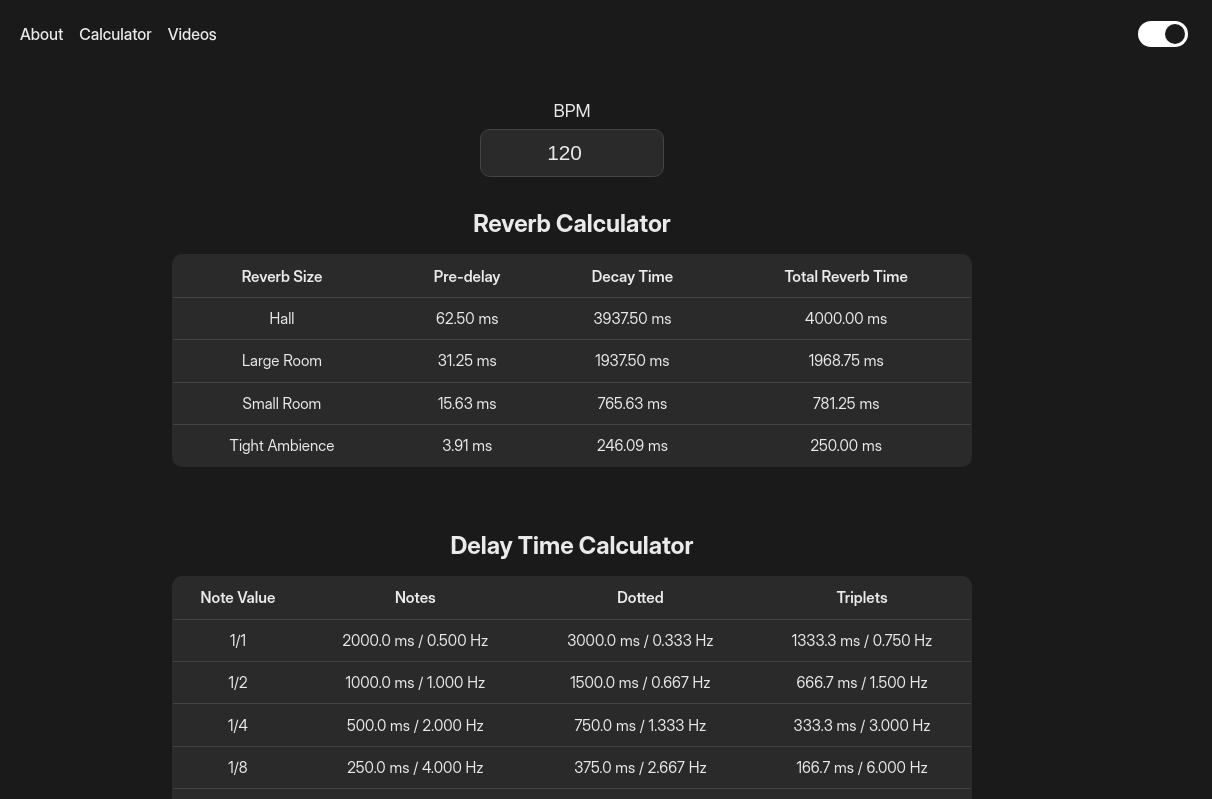
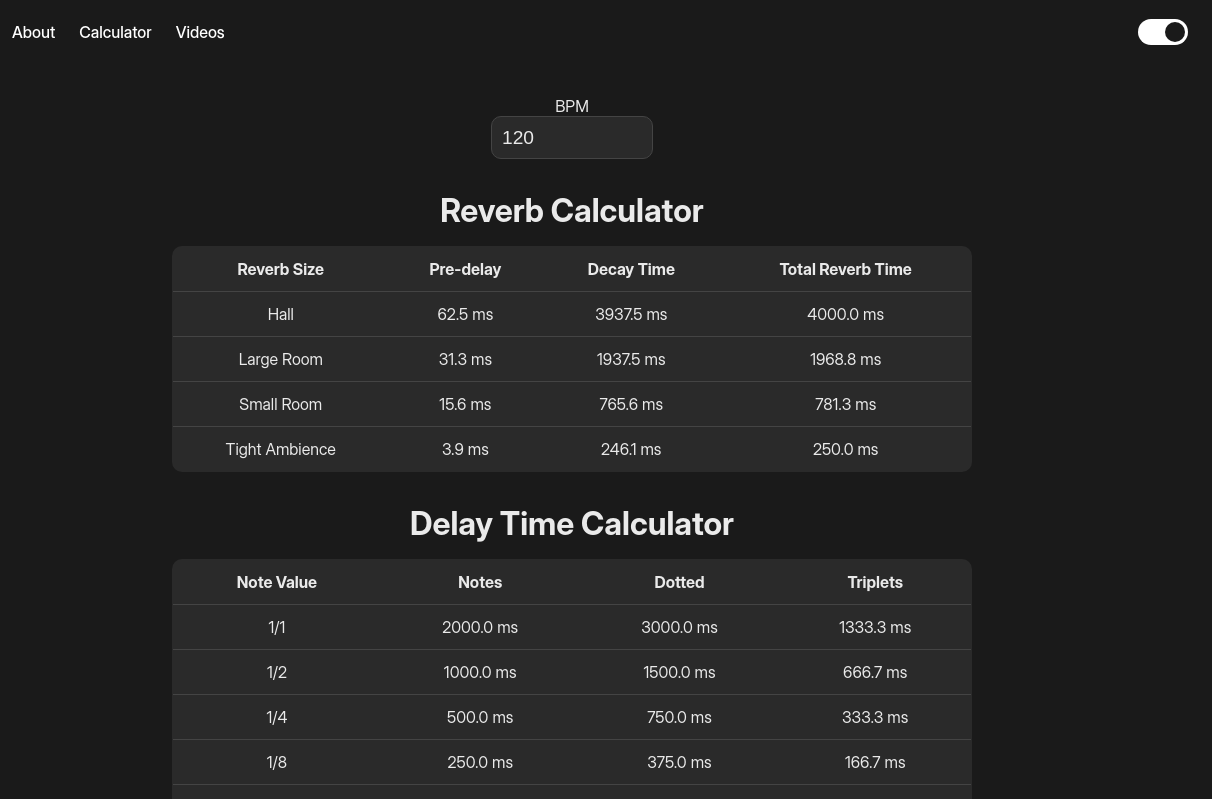
Before and after one commit to babyhooligan/babyhooligan-site, a plain HTML site: page delay-reverb-time-calculator.html in a window 1280 px wide. Shown: the top 799 px of the page, 68-1280 px from the left. Drawn offline with Linux system fonts and the light colour scheme; a web font is replaced by a local one.

Commit message:
Update delay-reverb-time-calculator.html

```diff
--- a/delay-reverb-time-calculator.html
+++ b/delay-reverb-time-calculator.html
@@ -3,23 +3,21 @@
 <head>
   <meta charset="UTF-8" />
   <meta name="viewport" content="width=device-width, initial-scale=1" />
-  <title>Delay & Reverb Calculator</title>
+  <title>Delay & Reverb Time Calculator</title>
   <link rel="canonical" href="https://babyhooligan.com/delay-reverb-time-calculator" />
-
   <link rel="icon" type="image/png" href="favicon.png" />
   <link href="https://fonts.googleapis.com/css2?family=Inter+Display&display=swap" rel="stylesheet" />
-
   <style>
     :root {
       --bg: #f4f4f4;
       --text: #222;
       --header-bg: #f4f4f4;
-      --header-link: #000000;
+      --header-link: #000;
       --accent: #5c7896;
       --border: #ddd;
-      --table-bg: #ffffff;
+      --table-bg: #fff;
       --hover-bg: #d0f4de;
-      --hover-text: #000000;
+      --hover-text: #000;
       --ui-radius: 10px;
     }
 
@@ -27,12 +25,12 @@
       --bg: #1a1a1a;
       --text: #eaeaea;
       --header-bg: #1a1a1a;
-      --header-link: #ffffff;
+      --header-link: #fff;
       --accent: #8aa0bf;
       --border: #444;
       --table-bg: #2a2a2a;
       --hover-bg: #3a5a40;
-      --hover-text: #ffffff;
+      --hover-text: #fff;
     }
 
     body {
@@ -40,19 +38,18 @@
       background: var(--bg);
       color: var(--text);
       margin: 0;
-      padding: 0;
       transition: background 0.3s, color 0.3s;
     }
 
     header {
       display: flex;
+      justify-content: space-between;
       align-items: center;
-      justify-content: space-between;
       padding: 0.75rem 1.5rem;
       background: var(--header-bg);
       position: sticky;
       top: 0;
-      z-index: 10;
+      z-index: 1000;
     }
 
     .header-left {
@@ -65,7 +62,7 @@
       height: 40px;
       border-radius: 50%;
       object-fit: cover;
-      transition: transform 0.3s ease;
+      transition: transform 0.3s;
     }
 
     .logo:hover {
@@ -74,23 +71,19 @@
 
     .nav-links {
       display: flex;
-      gap: 1rem;
-      margin-left: 1.5rem;
+      gap: 1.5rem;
+      margin-left: 1rem;
     }
 
-    .nav-link {
+    .nav-links a {
       text-decoration: none;
-      color: var(--text);
+      color: var(--header-link);
       font-weight: 500;
       transition: color 0.3s;
     }
 
-    body.dark .nav-link:hover {
-      color: #fff;
-    }
-
-    body:not(.dark) .nav-link:hover {
-      color: #000;
+    .nav-links a:hover {
+      opacity: 0.75;
     }
 
     .theme-toggle {
@@ -100,7 +93,6 @@
       background: var(--header-link);
       position: relative;
       cursor: pointer;
-      transition: background 0.3s;
     }
 
     .toggle-thumb {
@@ -111,7 +103,7 @@
       height: 20px;
       background: var(--header-bg);
       border-radius: 50%;
-      transition: left 0.3s, background 0.3s;
+      transition: left 0.3s;
     }
 
     body.dark .toggle-thumb {
@@ -129,48 +121,32 @@
     .calculator-container {
       flex: 1;
       max-width: 800px;
-      padding: 0 1rem;
-    }
-
-    .section {
-      margin-bottom: 4rem;
+      width: 100%;
     }
 
     .bpm-control {
-      display: flex;
-      flex-direction: column;
-      align-items: center;
+      text-align: center;
       margin-bottom: 2rem;
     }
 
-    .bpm-control label {
-      font-size: 1.1rem;
-      margin-bottom: 0.5rem;
-    }
-
     .bpm-control input[type="number"] {
-      width: 160px;
-      padding: 0.7rem;
-      font-size: 1.3rem;
-      text-align: center;
+      padding: 0.6rem;
+      font-size: 1.2rem;
       border: 1px solid var(--border);
       border-radius: var(--ui-radius);
       background: var(--table-bg);
       color: var(--text);
-      outline: none;
-      transition: background 0.3s, border-color 0.3s;
+      width: 140px;
     }
 
-    .bpm-control input[type="number"]:focus {
-      border-color: var(--accent);
-      background: #e6f0ff;
-      color: #004a99;
+    h1 {
+      text-align: center;
+      margin: 2rem 0 1rem;
     }
 
     table {
       width: 100%;
       border-collapse: collapse;
-      font-size: 0.95rem;
       background: var(--table-bg);
       border: 1px solid var(--border);
       border-radius: var(--ui-radius);
@@ -178,29 +154,14 @@
     }
 
     th, td {
-      padding: 0.7rem;
+      padding: 0.75rem;
       text-align: center;
       border-bottom: 1px solid var(--border);
-    }
-
-    th {
-      background: var(--table-bg);
-      font-weight: 600;
-    }
-
-    tr {
-      background: var(--table-bg);
-      transition: background 0.3s, color 0.3s;
     }
 
     tr:hover {
       background: var(--hover-bg);
       color: var(--hover-text);
-    }
-
-    h1 {
-      text-align: center;
-      margin-bottom: 1rem;
     }
 
     footer {
@@ -226,15 +187,19 @@
       fill: #000;
     }
 
-    @media (max-width: 1024px) {
-      main {
+    @media (max-width: 768px) {
+      header {
         flex-direction: column;
-        align-items: center;
+        align-items: flex-start;
+        gap: 1rem;
       }
 
-      header {
-        flex-direction: column;
-        gap: 1rem;
+      .nav-links {
+        margin-left: 0;
+      }
+
+      main {
+        padding: 1.5rem;
       }
     }
   </style>
@@ -242,14 +207,12 @@
 <body class="dark">
   <header>
     <div class="header-left">
-      <a href="/">
       <img src="https://yt3.googleusercontent.com/d_1wB5uiSDgS_JTQm_CrE8dc4cwsat0JI5q3zIxr-htOR7f337JhjUALYUkwbmMs6740zix9mA=s160-c-k-c0x00ffffff-no-rj" alt="Logo" class="logo" />
-      </a>
-      <div class="nav-links">
-        <a href="/about" class="nav-link">About</a>
-        <a href="/delay-reverb-time-calculator" class="nav-link">Calculator</a>
-        <a href="/videos" class="nav-link">Videos</a>
-      </div>
+      <nav class="nav-links">
+        <a href="/about">About</a>
+        <a href="/delay-reverb-time-calculator">Calculator</a>
+        <a href="/videos">Videos</a>
+      </nav>
     </div>
     <div class="theme-toggle" id="themeToggle" role="switch" aria-checked="true" tabindex="0" aria-label="Toggle light and dark mode">
       <div class="toggle-thumb"></div>
@@ -257,14 +220,13 @@
   </header>
 
   <main>
-    <section class="calculator-container">
+    <div class="calculator-container">
       <div class="bpm-control">
-        <label for="bpmInput">BPM</label>
+        <label for="bpmInput">BPM</label><br />
         <input id="bpmInput" type="number" min="1" max="300" value="120" />
       </div>
 
       <h1>Reverb Calculator</h1>
-      <section class="section">
       <table>
         <thead>
           <tr>
@@ -276,10 +238,8 @@
         </thead>
         <tbody id="reverbTableBody"></tbody>
       </table>
-      </section>
 
       <h1>Delay Time Calculator</h1>
-      <section class="section">
       <table>
         <thead>
           <tr>
@@ -291,13 +251,12 @@
         </thead>
         <tbody id="tableBody"></tbody>
       </table>
-      </section>
-    </section>
+    </div>
   </main>
 
   <footer>
     <div>© 2025 BabyHooligan</div>
-    <a href="https://youtube.com/@baby.hooligan?si=PHZCx66GTvvhCtpt" target="_blank" aria-label="YouTube">
+    <a href="https://youtube.com/@baby.hooligan" target="_blank" aria-label="YouTube">
       <svg xmlns="http://www.w3.org/2000/svg" width="24" height="24" viewBox="0 0 576 512" class="youtube-icon">
         <path d="M549.7 124.1c-6.3-24-25.1-42.8-49-49.1C457.5 64 288 64 288 64s-169.5 0-212.7 11c-23.9 6.3-42.7 25.1-49 49.1C16 168.3 16 256 16 256s0 87.7 10.3 131.9c6.3 24 25.1 42.8 49 49.1C118.5 448 288 448 288 448s169.5 0 212.7-11c23.9-6.3 42.7-25.1 49-49.1C560 343.7 560 256 560 256s0-87.7-10.3-131.9zM232 336V176l142 80-142 80z"/>
       </svg>
@@ -311,7 +270,7 @@
     const themeToggle = document.getElementById('themeToggle');
     const body = document.body;
 
-    const notes = ["1/1", "1/2", "1/4", "1/8", "1/16", "1/32", "1/64", "1/128", "1/256", "1/512"];
+    const notes = ["1/1", "1/2", "1/4", "1/8", "1/16", "1/32", "1/64"];
     const reverbSizes = [
       { name: "Hall", preDelayBeats: 0.125, decayBeats: 7.875 },
       { name: "Large Room", preDelayBeats: 0.0625, decayBeats: 3.875 },
@@ -321,18 +280,14 @@
 
     function calcValues(bpm) {
       return notes.map(note => {
-        let [base, denom] = note.split('/').map(Number);
-        let beatFactor = base / denom;
-        let ms = (60000 / bpm) * (4 * beatFactor);
-        let hz = 1000 / ms;
+        const [base, denom] = note.split('/').map(Number);
+        const beatFactor = base / denom;
+        const ms = (60000 / bpm) * (4 * beatFactor);
         return {
           note,
           ms,
-          hz,
           dottedMs: ms * 1.5,
-          dottedHz: 1000 / (ms * 1.5),
-          tripletMs: ms * 2 / 3,
-          tripletHz: 1000 / (ms * 2 / 3)
+          tripletMs: ms * 2 / 3
         };
       });
     }
@@ -344,9 +299,9 @@
         tbody.innerHTML += `
           <tr>
             <td>${row.note}</td>
-            <td>${row.ms.toFixed(1)} ms / ${row.hz.toFixed(3)} Hz</td>
-            <td>${row.dottedMs.toFixed(1)} ms / ${row.dottedHz.toFixed(3)} Hz</td>
-            <td>${row.tripletMs.toFixed(1)} ms / ${row.tripletHz.toFixed(3)} Hz</td>
+            <td>${row.ms.toFixed(1)} ms</td>
+            <td>${row.dottedMs.toFixed(1)} ms</td>
+            <td>${row.tripletMs.toFixed(1)} ms</td>
           </tr>`;
       });
     }
@@ -361,9 +316,9 @@
         reverbTbody.innerHTML += `
           <tr>
             <td>${size.name}</td>
-            <td>${pre.toFixed(2)} ms</td>
-            <td>${decay.toFixed(2)} ms</td>
-            <td>${total.toFixed(2)} ms</td>
+            <td>${pre.toFixed(1)} ms</td>
+            <td>${decay.toFixed(1)} ms</td>
+            <td>${total.toFixed(1)} ms</td>
           </tr>`;
       });
     }
@@ -388,19 +343,18 @@
       }
     }
 
-    setTheme(true);
-
     themeToggle.addEventListener('click', () => {
-      const isDark = body.classList.contains('dark');
-      setTheme(!isDark);
+      setTheme(!body.classList.contains('dark'));
     });
 
     themeToggle.addEventListener('keydown', (e) => {
-      if (e.key === "Enter" || e.key === " ") {
+      if (e.key === 'Enter' || e.key === ' ') {
         e.preventDefault();
         themeToggle.click();
       }
     });
+
+    setTheme(true);
   </script>
 </body>
 </html>
```
Lines whose indentation alone changed are shown as unchanged.
